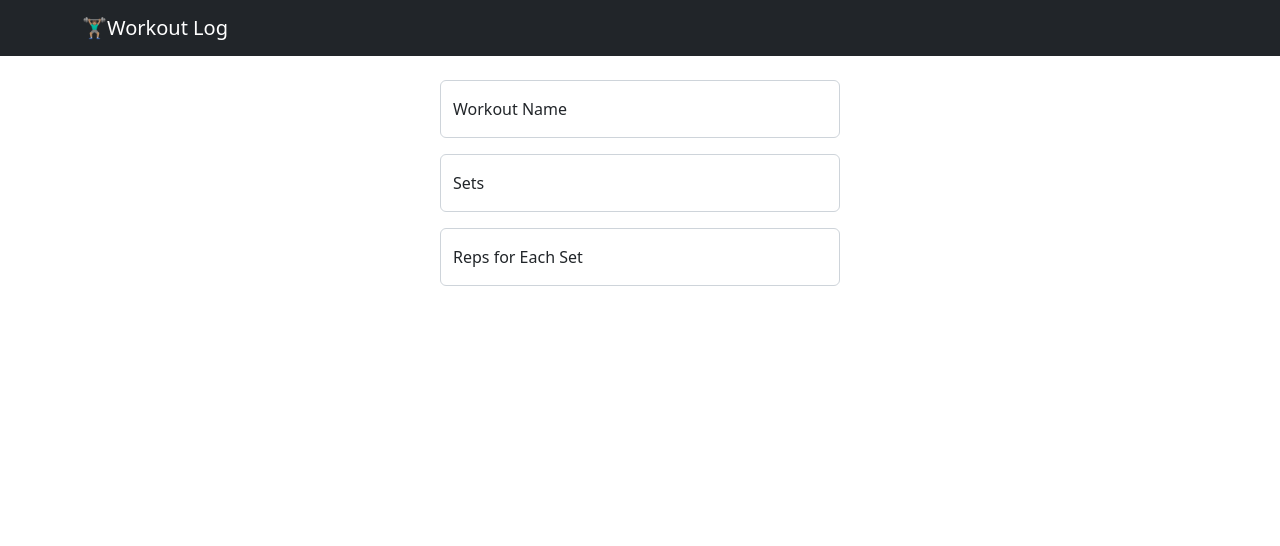
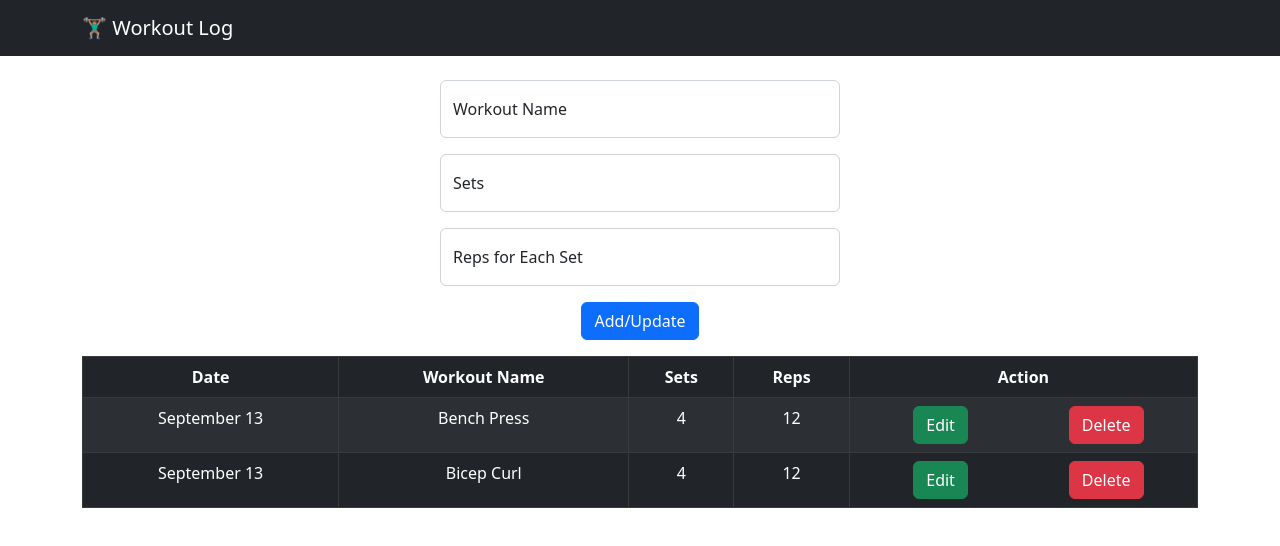
Before and after one commit to grefelnable/workout-log, a React (Create React App) app: page / in a window 1280 px wide. Shown: the top 546 px of the page. Built offline with nearby package versions, Linux system fonts and the light colour scheme.

Commit message:
Add action btn and firebase config

```diff
--- a/src/App.css
+++ b/src/App.css
@@ -3,3 +3,9 @@
   max-width: 400px;
   width: 90vw;
 }
+
+.btn-container {
+  display: grid;
+  grid-template-columns: 1fr 1fr;
+  place-items: center;
+}
--- a/src/App.js
+++ b/src/App.js
@@ -3,18 +3,20 @@ import Container from "react-bootstrap/Container"
 import Navbar from "react-bootstrap/Navbar"
 import FloatingLabel from "react-bootstrap/FloatingLabel"
 import Form from "react-bootstrap/Form"
+import Button from "react-bootstrap/Button"
+import Table from "react-bootstrap/Table"
 
 function App() {
   return (
     <>
       <Navbar bg="dark" variant="dark">
         <Container>
-          <Navbar.Brand href="#home">🏋🏽‍♂️Workout Log</Navbar.Brand>
+          <Navbar.Brand href="#home">🏋🏽‍♂️ Workout Log</Navbar.Brand>
         </Container>
       </Navbar>
       <br />
       {/* Workout inputs */}
-      <div className="input__container">
+      <div className="input__container mb-3">
         <FloatingLabel
           controlId="floatingInput"
           label="Workout Name"
@@ -29,11 +31,61 @@ function App() {
         >
           <Form.Control type="number" placeholder="Sets" />
         </FloatingLabel>
-        <FloatingLabel controlId="floatingInput" label="Reps for Each Set">
+        <FloatingLabel
+          controlId="floatingInput"
+          label="Reps for Each Set"
+          className="mb-3"
+        >
           <Form.Control type="number" placeholder="Reps for Each Set" />
         </FloatingLabel>
+        {/* Add or Update Button */}
+        <div className="text-center">
+          <Button variant="primary" className="fa-align-center">
+            Add/Update
+          </Button>
+        </div>
       </div>
       {/* end of Workout inputs */}
+      {/* table */}
+      <Container>
+        <Table striped bordered hover variant="dark" className="text-center">
+          <thead>
+            <tr>
+              <th>Date</th>
+              <th>Workout Name</th>
+              <th>Sets</th>
+              <th>Reps</th>
+              <th>Action</th>
+            </tr>
+          </thead>
+          <tbody>
+            <tr>
+              <td>September 13</td>
+              <td>Bench Press</td>
+              <td>4</td>
+              <td>12</td>
+              <td>
+                <div className="btn-container">
+                  <Button variant="success">Edit</Button>
+                  <Button variant="danger">Delete</Button>
+                </div>
+              </td>
+            </tr>
+            <tr>
+              <td>September 13</td>
+              <td>Bicep Curl</td>
+              <td>4</td>
+              <td>12</td>
+              <td>
+                <div className="btn-container">
+                  <Button variant="success">Edit</Button>
+                  <Button variant="danger">Delete</Button>
+                </div>
+              </td>
+            </tr>
+          </tbody>
+        </Table>
+      </Container>
     </>
   )
 }
```
Also changed, not shown: src/firebase-config.js (added, +21 -0 lines).
